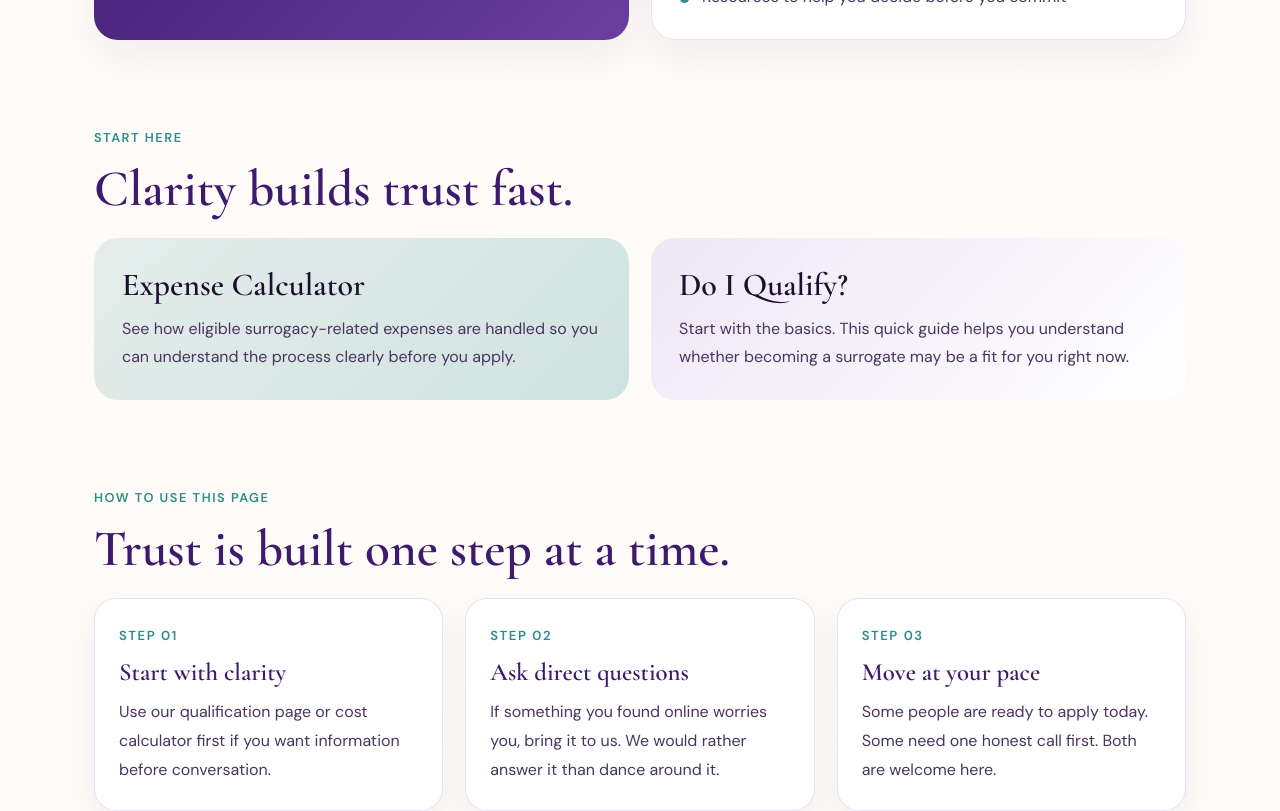
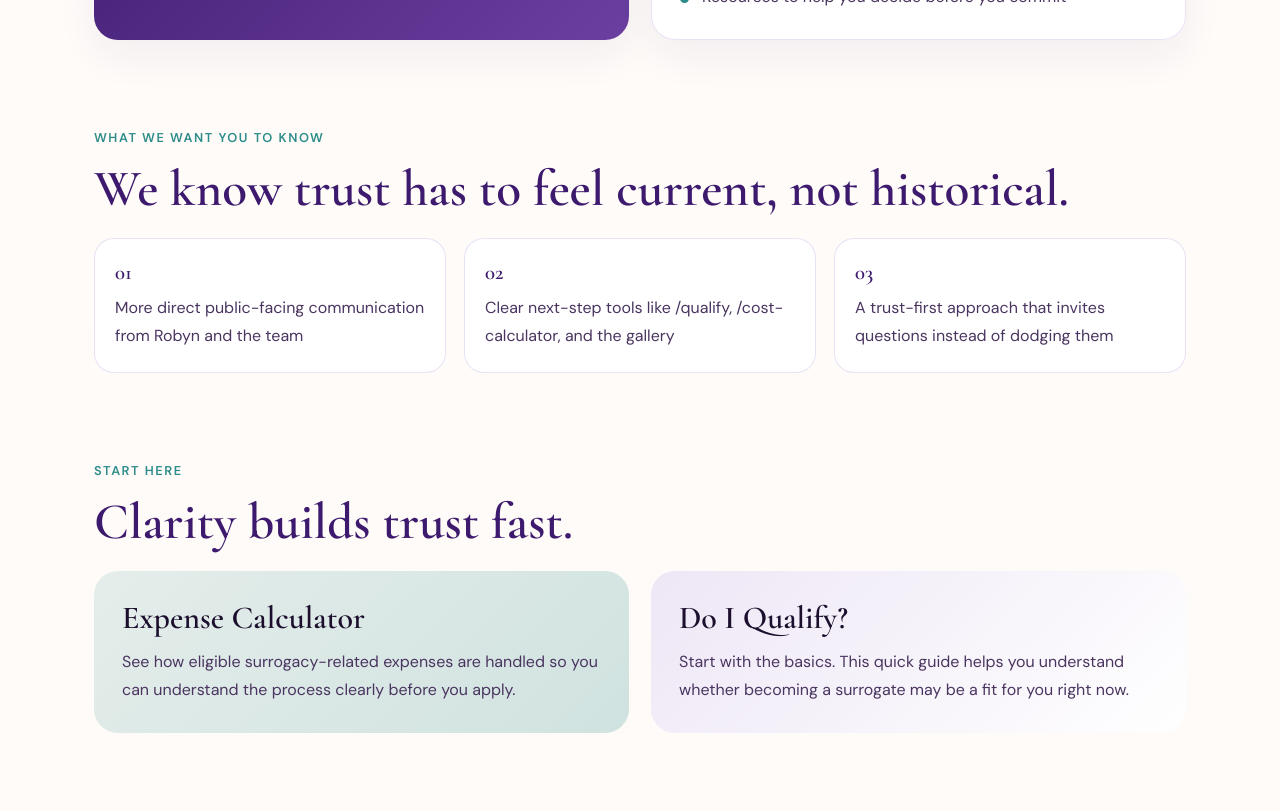
Before and after one commit to robyn-cso-lm/cso-website, a Next.js app: page /trust in a window 1280 px wide. Shown: the part 1540-2351 px from the top of the page. Built offline with nearby package versions, Linux system fonts and the light colour scheme; no server answers.

Commit message:
Strengthen trust page messaging

```diff
--- a/app/trust/page.tsx
+++ b/app/trust/page.tsx
@@ -28,6 +28,12 @@ const supportItems = [
   'Guidance through screening, legal, and medical steps',
   'Direct answers when something is unclear',
   'Resources to help you decide before you commit',
+];
+
+const changedItems = [
+  'More direct public-facing communication from Robyn and the team',
+  'Clear next-step tools like /qualify, /cost-calculator, and the gallery',
+  'A trust-first approach that invites questions instead of dodging them',
 ];
 
 const trustSteps = [
@@ -277,6 +283,28 @@ export default function TrustPage() {
           gap: 22px;
           margin-top: 18px;
         }
+        .trust-miniGrid {
+          display: grid;
+          grid-template-columns: repeat(3, minmax(0, 1fr));
+          gap: 18px;
+          margin-top: 18px;
+        }
+        .trust-miniCard {
+          padding: 22px 20px;
+          border-radius: 20px;
+          background: rgba(255,255,255,0.92);
+          border: 1px solid rgba(232, 224, 245, 0.92);
+        }
+        .trust-miniCard h3 {
+          margin-bottom: 8px;
+          font-size: 1.3rem;
+          color: var(--deep-purple);
+        }
+        .trust-miniCard p {
+          font-family: var(--font-dm-sans), sans-serif;
+          color: var(--text-secondary);
+          line-height: 1.75;
+        }
         .trust-stepCard {
           padding: 26px 24px;
           border-radius: 22px;
@@ -329,7 +357,8 @@ export default function TrustPage() {
         @media (max-width: 900px) {
           .trust-grid3,
           .trust-grid2,
-          .trust-stepGrid {
+          .trust-stepGrid,
+          .trust-miniGrid {
             grid-template-columns: 1fr;
           }
           .trust-hero {
@@ -426,6 +455,24 @@ export default function TrustPage() {
         <section className="trust-section">
           <div className="trust-wrap">
             <div className="trust-sectionHeading">
+              <span className="trust-sectionLabel">What We Want You To Know</span>
+              <h2>We know trust has to feel current, not historical.</h2>
+            </div>
+
+            <div className="trust-miniGrid">
+              {changedItems.map((item, index) => (
+                <article key={item} className="trust-miniCard">
+                  <h3>{`0${index + 1}`}</h3>
+                  <p>{item}</p>
+                </article>
+              ))}
+            </div>
+          </div>
+        </section>
+
+        <section className="trust-section">
+          <div className="trust-wrap">
+            <div className="trust-sectionHeading">
               <span className="trust-sectionLabel">Start Here</span>
               <h2>Clarity builds trust fast.</h2>
             </div>
```
